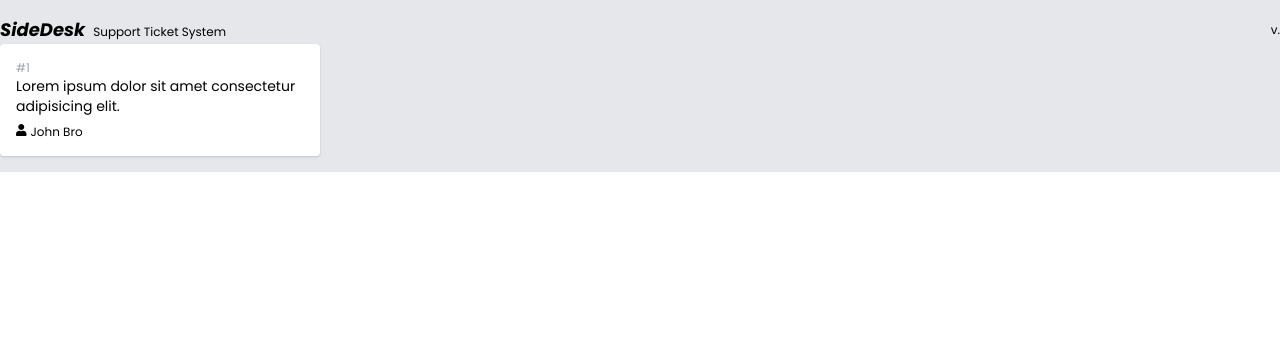
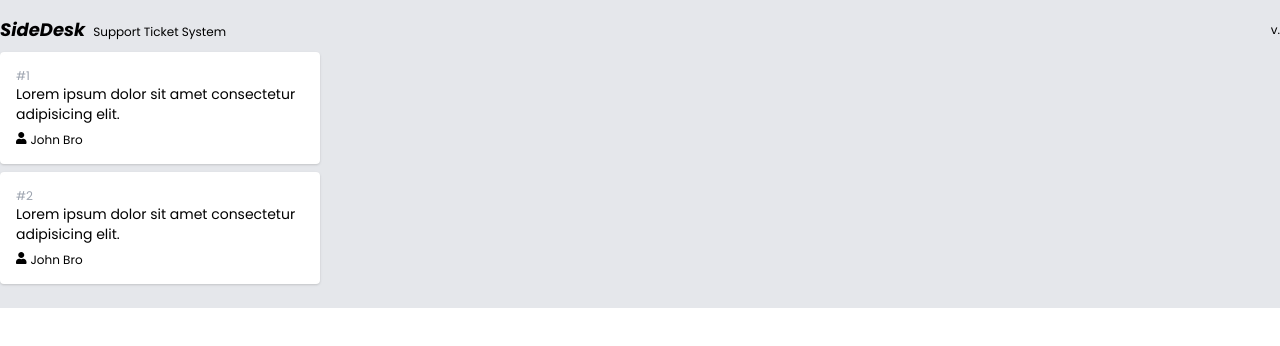
Before and after one commit to pknn/sidedesk-clientside, a React (Vite) app: page / in a window 1280 px wide. Shown: the top 346 px of the page. Built offline with nearby package versions, Linux system fonts and the light colour scheme.

Commit message:
added margin-y to Ticket card

```diff
--- a/src/components/Ticket/Card/CardComponent.tsx
+++ b/src/components/Ticket/Card/CardComponent.tsx
@@ -13,7 +13,7 @@ export const CardComponent = ({
   title,
   reporterName,
 }: DataProps): JSX.Element => (
-  <div className="w-full bg-white hover:bg-gray-100 p-4 rounded shadow">
+  <div className="my-2 w-full bg-white hover:bg-gray-100 p-4 rounded shadow cursor-pointer">
     <div className="text-xs text-gray-400 flex items-center">#{id}</div>
     <div className="flex-1 text-sm">{title}</div>
     <div className="mt-2 flex items-baseline">
--- a/src/components/Ticket/Card/index.tsx
+++ b/src/components/Ticket/Card/index.tsx
@@ -16,5 +16,22 @@ export const Card = (): JSX.Element => {
     updatedAt: new Date(),
   }
 
-  return <CardComponent {...ticketInfo} />
+  const ticketInfo2: Ticket = {
+    id: 2,
+    title: 'Lorem ipsum dolor sit amet consectetur adipisicing elit.',
+    description:
+      'Lorem ipsum dolor sit amet consectetur adipisicing elit. Lorem ipsum dolor sit amet consectetur adipisicing elit.',
+    reporterName: 'John Bro',
+    reporterEmail: 'john.bro@gmail.com',
+    status: TicketStatus.Pending,
+    createdAt: new Date(),
+    updatedAt: new Date(),
+  }
+
+  return (
+    <>
+      <CardComponent {...ticketInfo} />
+      <CardComponent {...ticketInfo2} />
+    </>
+  )
 }
```
